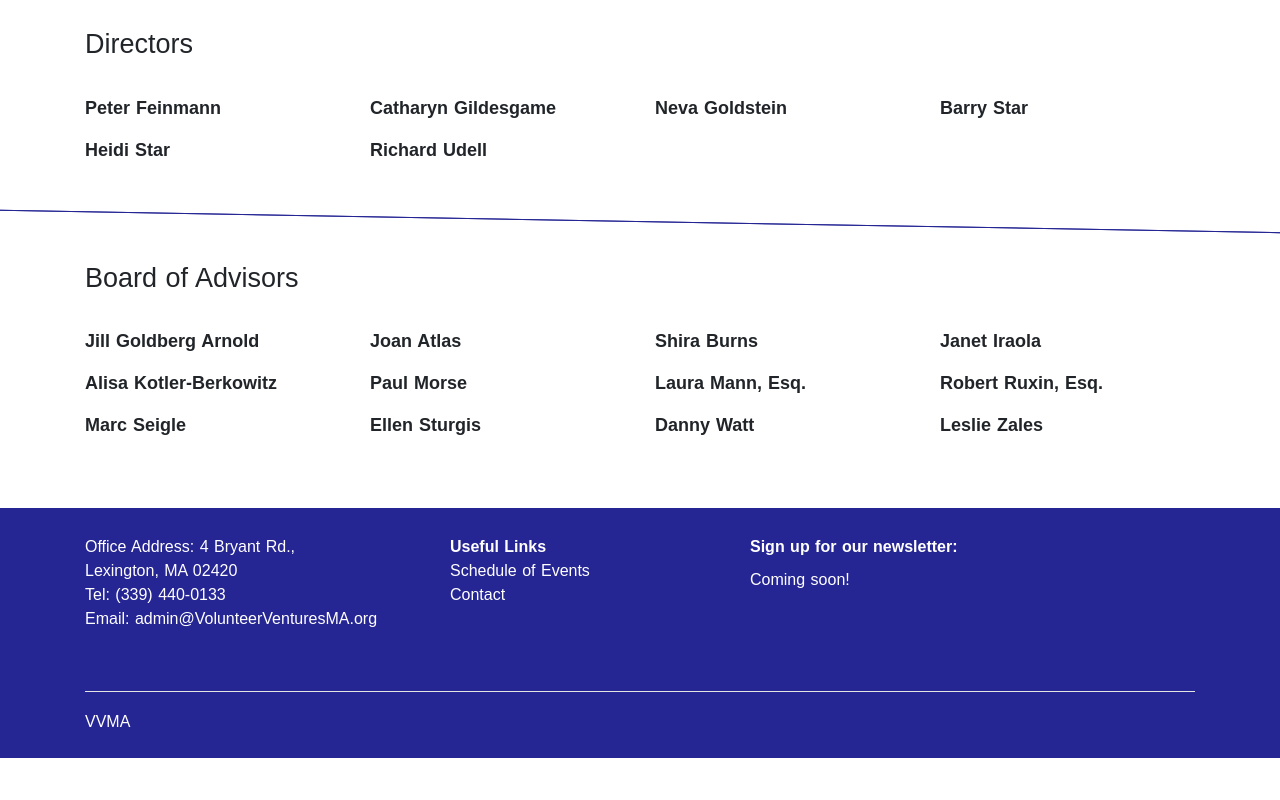
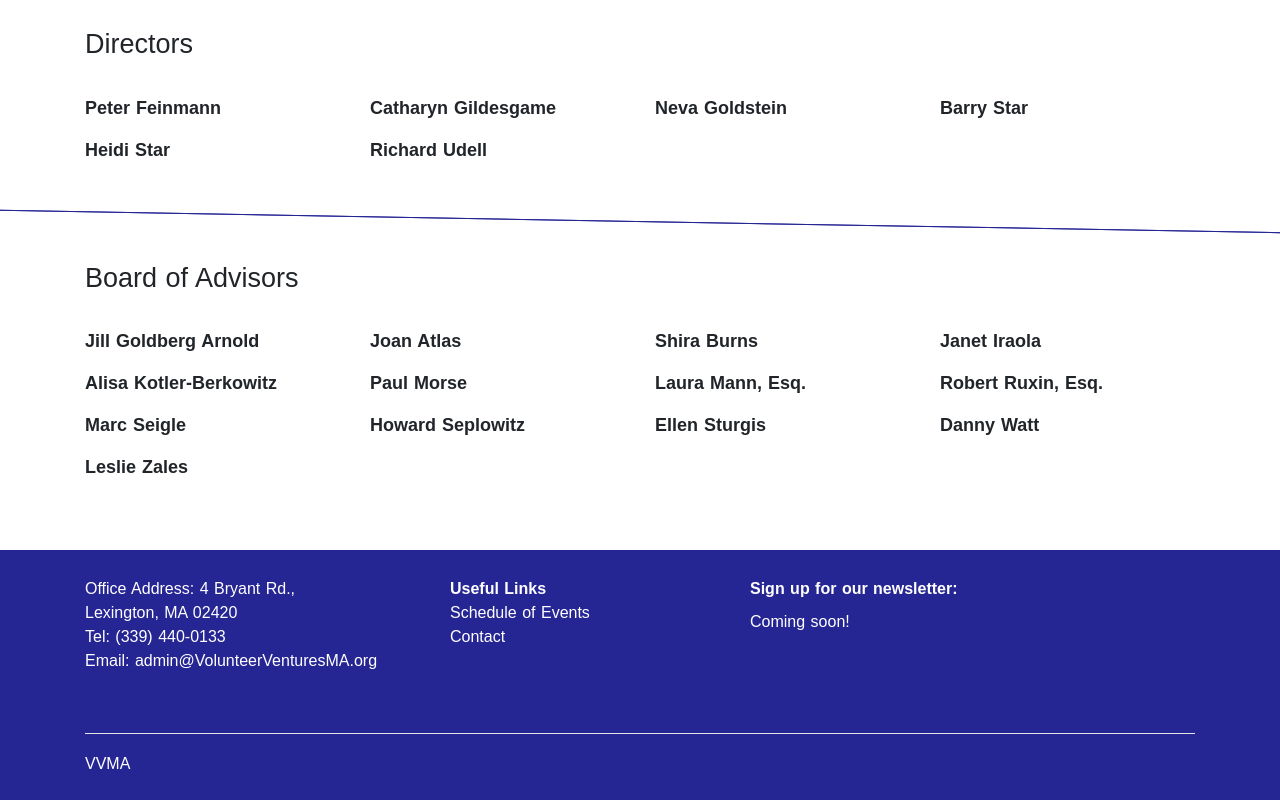
Before and after one commit to jkochocki/vvma-ui, a Nuxt app: page /Leadership in a window 1280 px wide. Shown: the part 812-1612 px from the top of the page. Before the commit the page ends 1570 px from the top, so only its background shows below. Built offline with nearby package versions, Linux system fonts and the light colour scheme; a web font is replaced by a local one.

Commit message:
add advisor

```diff
--- a/pages/Leadership.vue
+++ b/pages/Leadership.vue
@@ -88,6 +88,9 @@
                     <strong>Marc Seigle</strong>
                 </b-col>
                 <b-col md="6" lg="3">
+                    <strong>Howard Seplowitz</strong>
+                </b-col>
+                <b-col md="6" lg="3">
                     <strong>Ellen Sturgis</strong>
                 </b-col>
                 <b-col md="6" lg="3">
```
